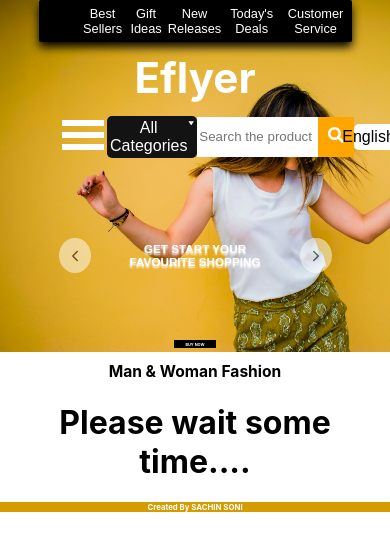
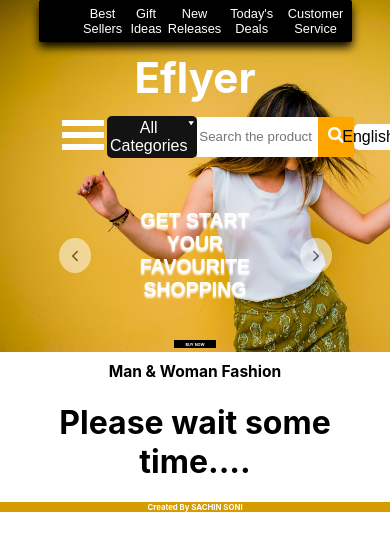
Before and after one commit to Codingoes/Shopping, a React (Create React App) app: page / in a window 390 px wide. Shown: the top 550 px of the page. Built offline with nearby package versions, Linux system fonts and the light colour scheme; no server answers.

Commit message:
Update Herosection.css

```diff
--- a/src/components/Herosection.css
+++ b/src/components/Herosection.css
@@ -30,3 +30,13 @@
     margin: 0 auto;
     color: white;
 }
+
+@media (max-width:600px) {
+  .contentpage {
+    font-weight: bold;
+    font-size: 5vw;
+    width: 50%;
+    margin: 0 auto;
+    color: white;
+}
+}
```
